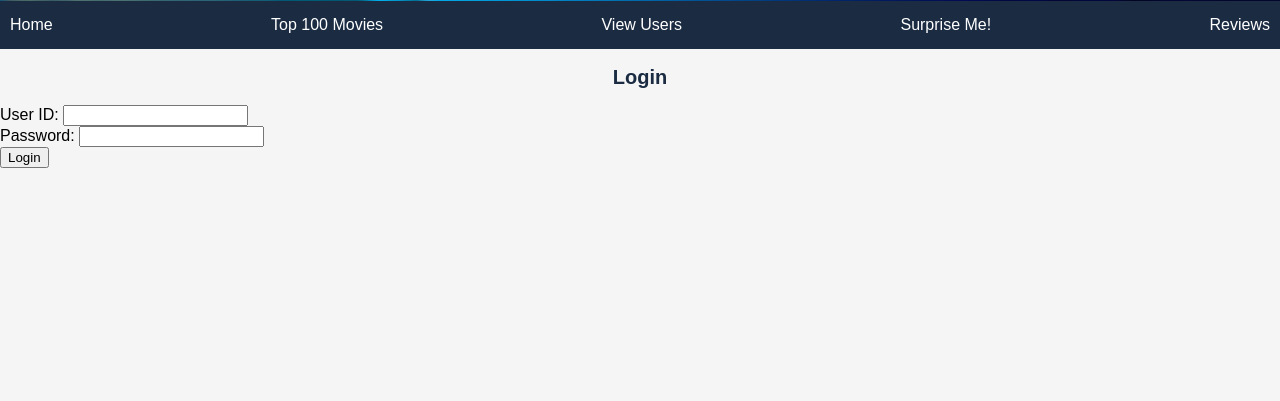
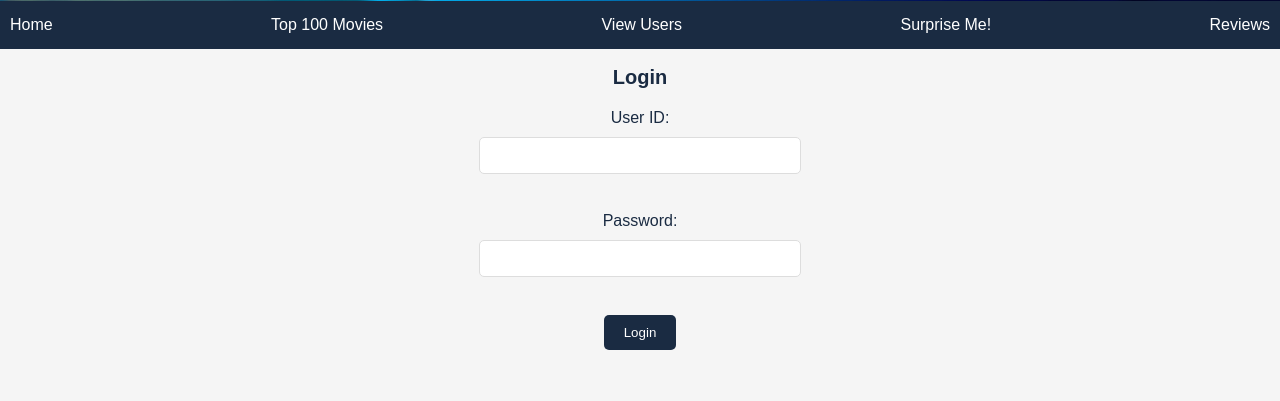
Before and after one commit to JoschuaSch/MovieWeb, a Flask app: page /login in a window 1280 px wide. Shown: the part 399-800 px from the top of the page. Run offline with Flask 3, Linux system fonts and the light colour scheme.

Commit message:
Css changes and addings

```diff
--- a/static/css/style.css
+++ b/static/css/style.css
@@ -623,6 +623,11 @@
   position: absolute;
   top: 10px;
   right: 10px;
+  opacity: 0;
+  transition: opacity 0.3s ease;
+}
+.poster-wrapper:hover .add-to-watchlist-form {
+  opacity: 1;
 }
 
 .add-to-watchlist-link {
@@ -903,3 +908,44 @@
 .post-add-movie-button:hover {
   background-color: #294965;
 }
+.login-title {
+  text-align: center;
+  margin-bottom: 20px;
+  color: #1a2b42;
+}
+
+.login-form {
+  display: flex;
+  flex-direction: column;
+  align-items: center;
+  width: 300px;
+  margin: 0 auto;
+}
+
+.login-label {
+  font-size: 16px;
+  margin-bottom: 10px;
+  color: #1a2b42;
+}
+
+.login-input {
+  width: 100%;
+  padding: 10px;
+  border: 1px solid #ddd;
+  border-radius: 5px;
+  margin-bottom: 20px;
+}
+
+.login-button {
+  padding: 10px 20px;
+  background-color: #1a2b42;
+  color: white;
+  border: none;
+  border-radius: 5px;
+  cursor: pointer;
+  transition: background-color 0.3s ease;
+}
+
+.login-button:hover {
+  background-color: #294965;
+}
--- a/templates/login.html
+++ b/templates/login.html
@@ -5,14 +5,15 @@
 {% endblock %}
 
 {% block content %}
-    <h2>Login</h2>
-    <form method="POST" action="{{ url_for('login') }}">
-        <label for="user_id">User ID:</label>
-        <input type="text" id="user_id" name="user_id" required/>
+    <h2 class="login-title">Login</h2>
+
+    <form method="POST" action="{{ url_for('login') }}" class="login-form">
+        <label for="user_id" class="login-label">User ID:</label>
+        <input type="text" id="user_id" name="user_id" required class="login-input" />
         <br/>
-        <label for="password">Password:</label>
-        <input type="password" id="password" name="password" required/>
+        <label for="password" class="login-label">Password:</label>
+        <input type="password" id="password" name="password" required class="login-input" />
         <br/>
-        <input type="submit" value="Login"/>
+        <input type="submit" value="Login" class="login-button" />
     </form>
 {% endblock %}
```
